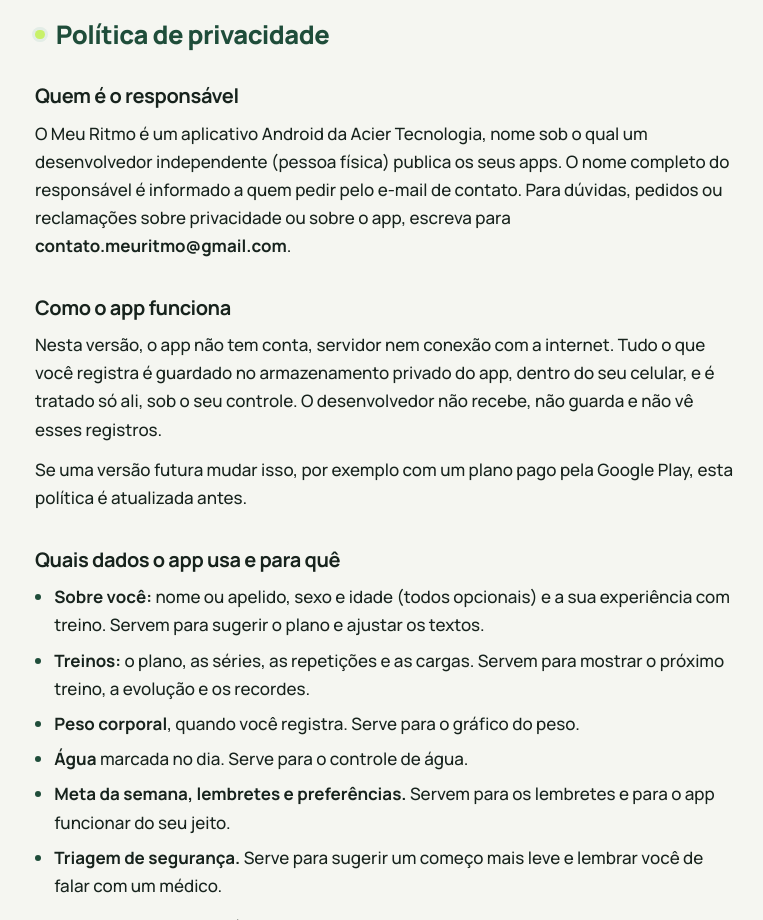
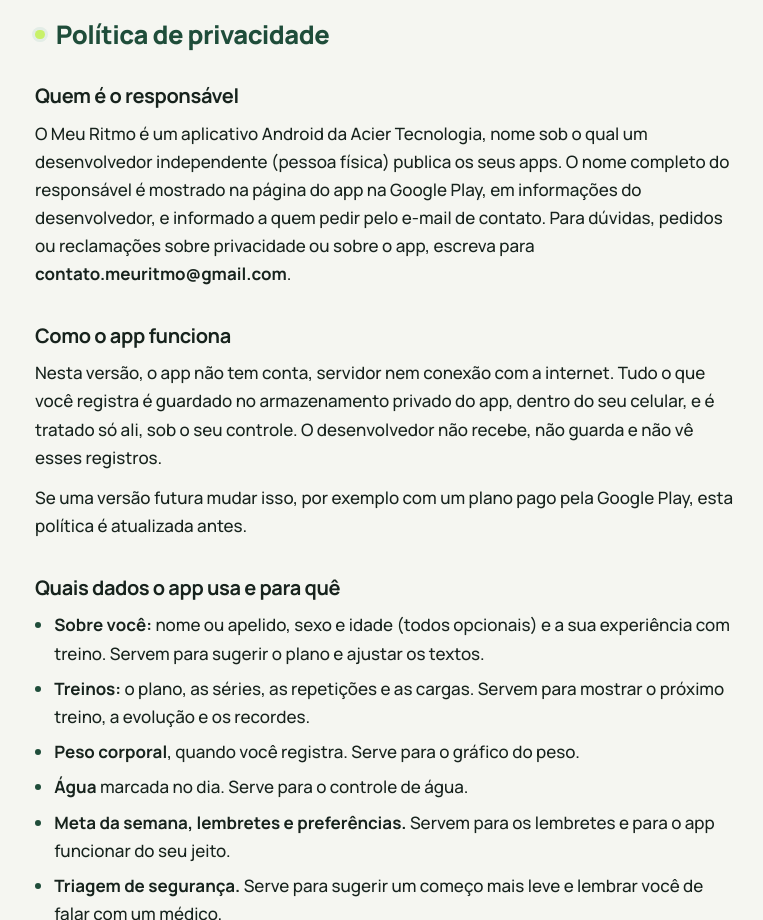
Before and after one commit to acier-tecnologia/acier-tecnologia.github.io, a plain HTML site: page meu-ritmo/privacidade/index.html in a window 1280 px wide. Shown: the part 920-1840 px from the top of the page, without its empty margins (45-808 px from the left). Drawn offline with Linux system fonts and the light colour scheme.

Commit message:
Política: informa que o nome do responsável aparece na página do app na Google Play
Co-Authored-By: Claude Sonnet 5.5 <noreply@anthropic.com>
Claude-Session: https://claude.ai/code/session_01MdJjNtbhdTD971vyr9tKNx

```diff
--- a/meu-ritmo/privacidade/index.html
+++ b/meu-ritmo/privacidade/index.html
@@ -184,7 +184,7 @@ footer .brand .label { color: var(--ink); }
     <h2 id="h-priv">Política de privacidade</h2>
 
     <h3>Quem é o responsável</h3>
-    <p>O Meu Ritmo é um aplicativo Android da Acier Tecnologia, nome sob o qual um desenvolvedor independente (pessoa física) publica os seus apps. O nome completo do responsável é informado a quem pedir pelo e-mail de contato. Para dúvidas, pedidos ou reclamações sobre privacidade ou sobre o app, escreva para <strong>contato.meuritmo@gmail.com</strong>.</p>
+    <p>O Meu Ritmo é um aplicativo Android da Acier Tecnologia, nome sob o qual um desenvolvedor independente (pessoa física) publica os seus apps. O nome completo do responsável é mostrado na página do app na Google Play, em informações do desenvolvedor, e informado a quem pedir pelo e-mail de contato. Para dúvidas, pedidos ou reclamações sobre privacidade ou sobre o app, escreva para <strong>contato.meuritmo@gmail.com</strong>.</p>
 
     <h3>Como o app funciona</h3>
     <p>Nesta versão, o app não tem conta, servidor nem conexão com a internet. Tudo o que você registra é guardado no armazenamento privado do app, dentro do seu celular, e é tratado só ali, sob o seu controle. O desenvolvedor não recebe, não guarda e não vê esses registros.</p>
```
